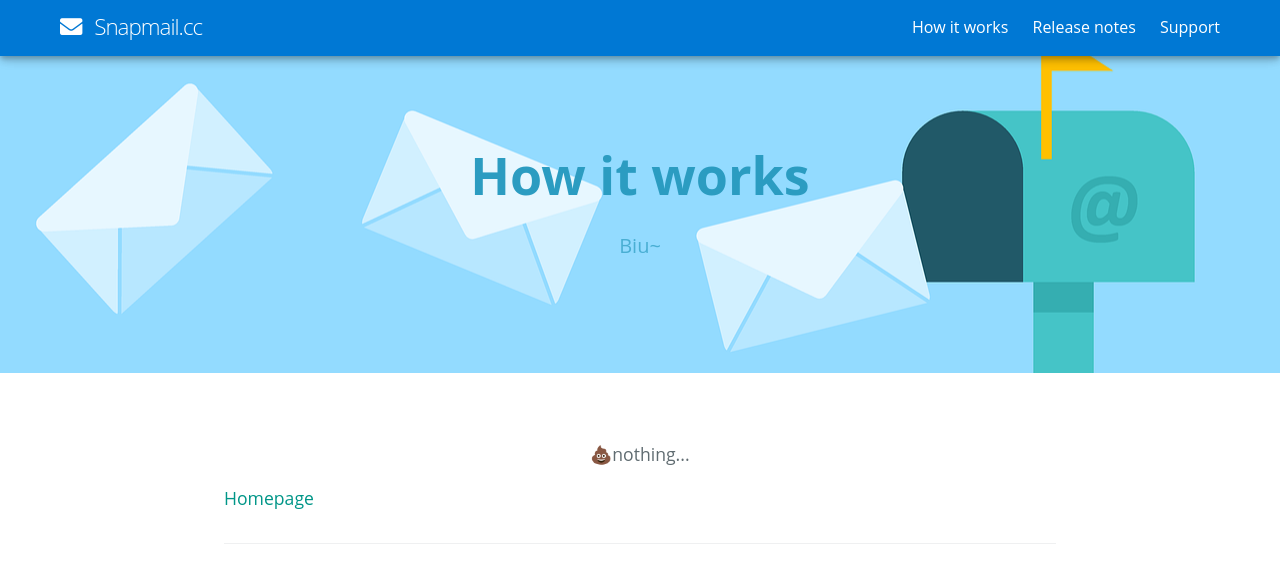
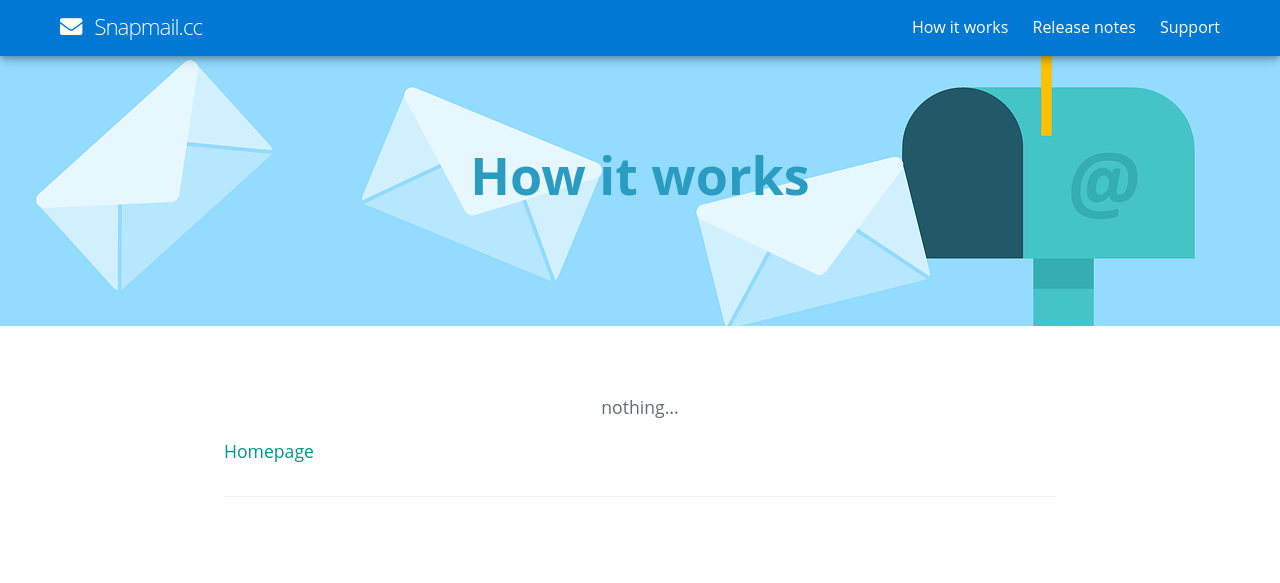
Before and after one commit to joodies/myblog, a Jekyll site: the page built from pages/Feature.md, in a window 1280 px wide. Shown: the top 583 px of the page. Built offline with Jekyll 4.4.1, drawn with Linux system fonts in a browser that asks for light colours; nearby versions of some CDN libraries; emoji names are drawn with the system emoji font; some web fonts are replaced.

```diff
--- a/pages/Feature.md
+++ b/pages/Feature.md
@@ -1,10 +1,10 @@
 ---
 layout: page
 title: How it works
-tagline: Biu~
+tagline:
 permalink: /feature.html
 ---
 
-<div style="text-align:center">:shit:nothing...</div>
+<div style="text-align:center">nothing...</div>
 
 [Homepage]({{ site.url }})
```
Also changed, not shown: pages/Support.md (+2 -1 lines).
